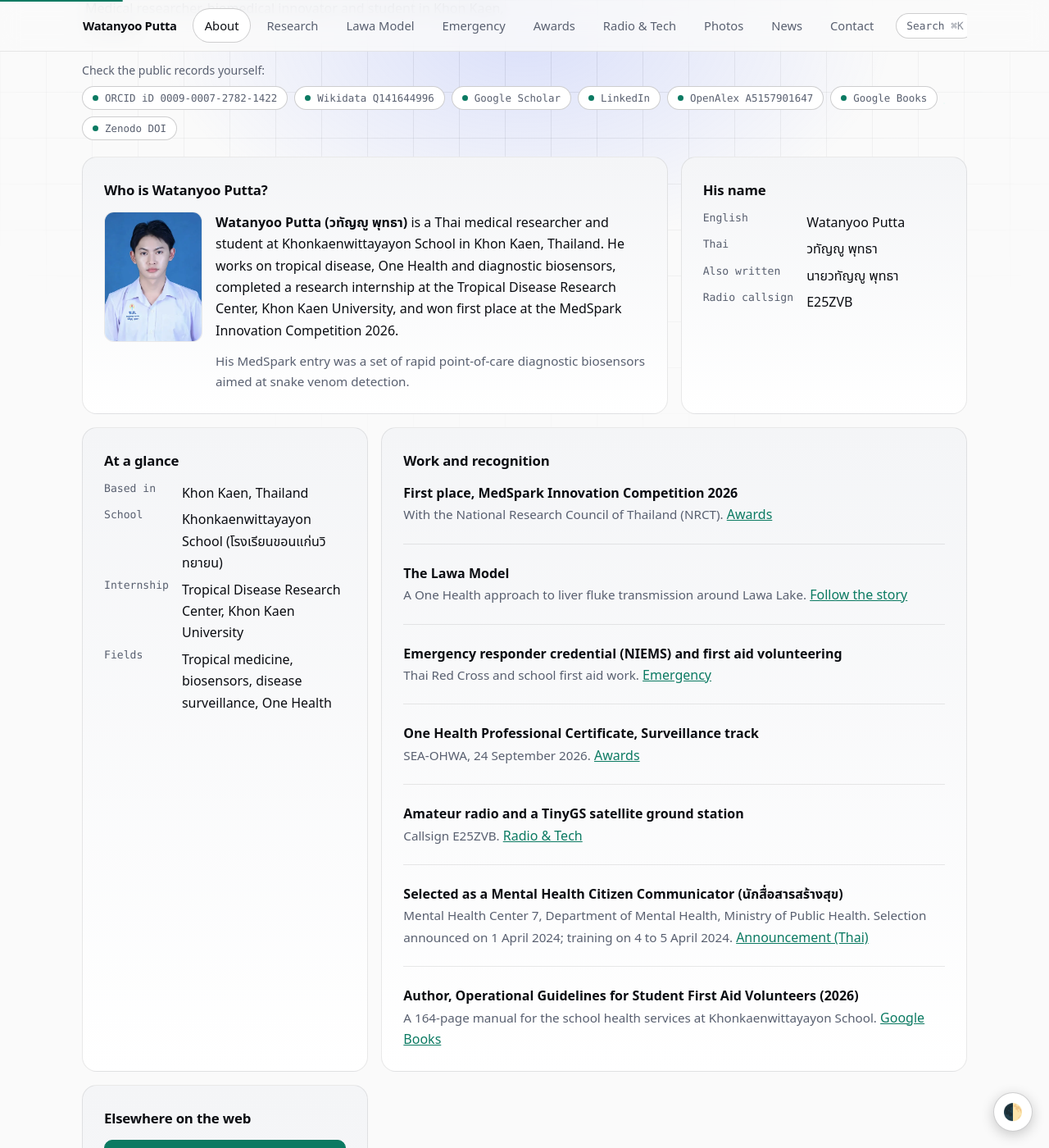
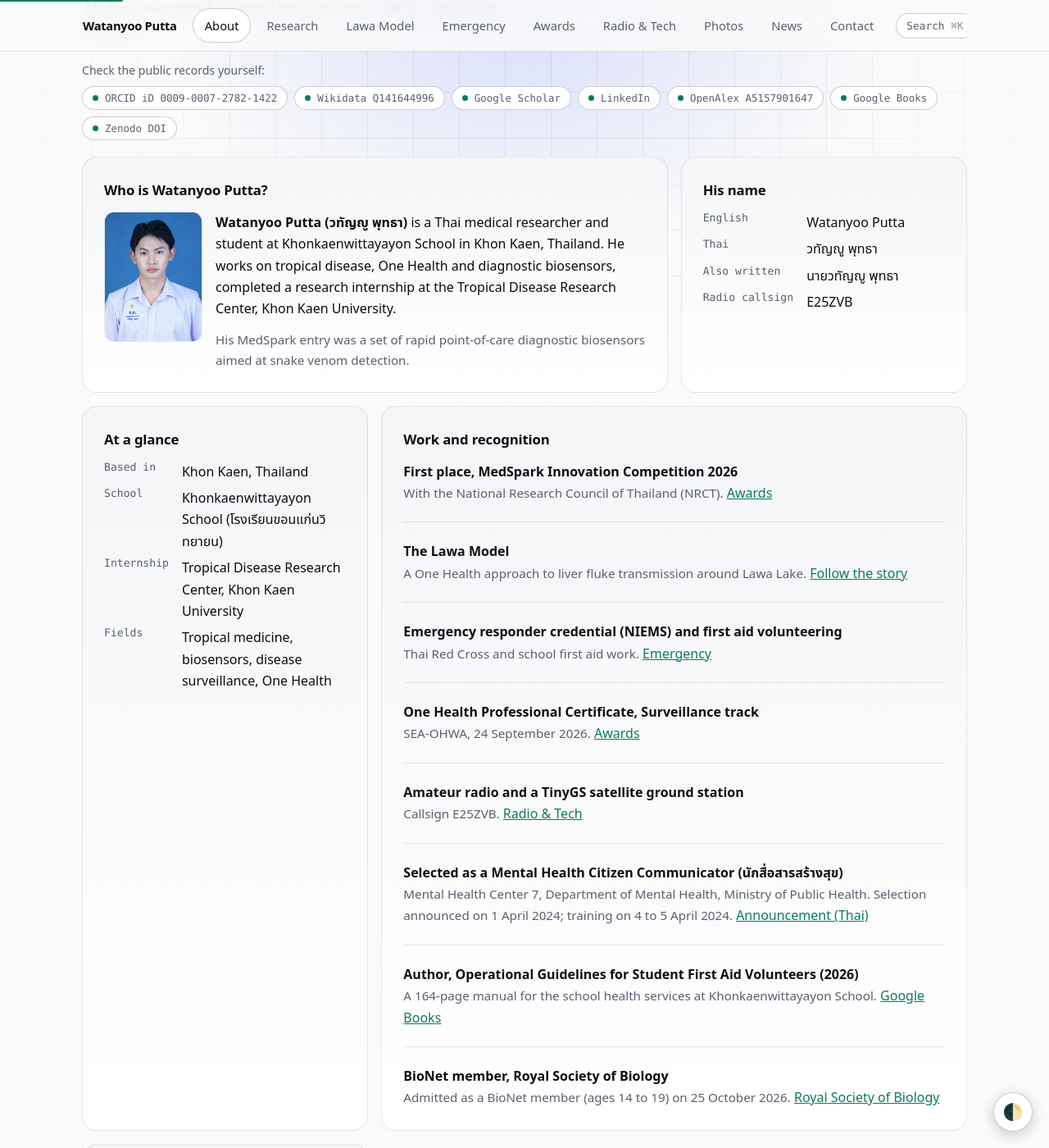
Before and after one commit to WatanyooPutta/WatanyooPutta.github.io, a Jekyll site: the page built from about.html, in a window 1280 px wide and 1400 px high, scrolled down 230 px. Shown: the whole window at 82% size. Built offline with Jekyll 4.4.1, drawn with Linux system fonts in a browser that asks for light colours.

Commit message:
Update about.html

```diff
--- a/about.html
+++ b/about.html
@@ -16,7 +16,7 @@ image: /assets/og/about.jpg
 <p class="small">Check the public records yourself:</p>
 <div class="chips"><a class="chip" href="https://orcid.org/0009-0007-2782-1422" rel="me external"><i class="dot"></i>ORCID iD 0009-0007-2782-1422</a><a class="chip" href="https://www.wikidata.org/wiki/Q141644996" rel="me external"><i class="dot"></i>Wikidata Q141644996</a><a class="chip" href="https://scholar.google.com/citations?user=_8o9aVEAAAAJ" rel="me external"><i class="dot"></i>Google Scholar</a><a class="chip" href="https://www.linkedin.com/in/watanyoo-putta/" rel="me external"><i class="dot"></i>LinkedIn</a><a class="chip" href="https://openalex.org/A5157901647" rel="me external"><i class="dot"></i>OpenAlex A5157901647</a><a class="chip" href="https://books.google.co.th/books/about?id=vCEfEgAAQBAJ" rel="external"><i class="dot"></i>Google Books</a><a class="chip" href="https://doi.org/10.5281/zenodo.23324693" rel="external"><i class="dot"></i>Zenodo DOI</a></div></div>
 <main id="main" class="grid">
-<section class="card s2"><h2>Who is Watanyoo Putta?</h2><div class="edu-row about-row"><button class="zoom edu-photo" type="button"><img src="{{ '/assets/images/watanyoo-putta-kkw-student-400.webp' | relative_url }}" data-full="{{ '/assets/images/watanyoo-putta-kkw-student.webp' | relative_url }}" width="400" height="535" loading="lazy" decoding="async" alt="Watanyoo Putta in his Khonkaenwittayayon School uniform"></button><div><p><strong>Watanyoo Putta (วทัญญู พุทธา)</strong> is a Thai medical researcher and student at Khonkaenwittayayon School in Khon Kaen, Thailand. He works on tropical disease, One Health and diagnostic biosensors, completed a research internship at the Tropical Disease Research Center, Khon Kaen University, and won first place at the MedSpark Innovation Competition 2026.</p><p class="muted" style="margin-top:12px">His MedSpark entry was a set of rapid point-of-care diagnostic biosensors aimed at snake venom detection.</p></div></div></section>
+<section class="card s2"><h2>Who is Watanyoo Putta?</h2><div class="edu-row about-row"><button class="zoom edu-photo" type="button"><img src="{{ '/assets/images/watanyoo-putta-kkw-student-400.webp' | relative_url }}" data-full="{{ '/assets/images/watanyoo-putta-kkw-student.webp' | relative_url }}" width="400" height="535" loading="lazy" decoding="async" alt="Watanyoo Putta in his Khonkaenwittayayon School uniform"></button><div><p><strong>Watanyoo Putta (วทัญญู พุทธา)</strong> is a Thai medical researcher and student at Khonkaenwittayayon School in Khon Kaen, Thailand. He works on tropical disease, One Health and diagnostic biosensors, completed a research internship at the Tropical Disease Research Center, Khon Kaen University.</p><p class="muted" style="margin-top:12px">His MedSpark entry was a set of rapid point-of-care diagnostic biosensors aimed at snake venom detection.</p></div></div></section>
 <section class="card"><h2>His name</h2><dl class="facts"><dt>English</dt><dd>Watanyoo Putta</dd><dt>Thai</dt><dd lang="th">วทัญญู พุทธา</dd><dt>Also written</dt><dd lang="th">นายวทัญญู พุทธา</dd><dt>Radio callsign</dt><dd>E25ZVB</dd></dl></section>
 <section class="card"><h2>At a glance</h2><dl class="facts"><dt>Based in</dt><dd>Khon Kaen, Thailand</dd><dt>School</dt><dd>Khonkaenwittayayon School (โรงเรียนขอนแก่นวิทยายน)</dd><dt>Internship</dt><dd>Tropical Disease Research Center, Khon Kaen University</dd><dt>Fields</dt><dd>Tropical medicine, biosensors, disease surveillance, One Health</dd></dl></section>
 <section class="card s2"><h2>Work and recognition</h2><ul class="list">
@@ -24,7 +24,7 @@ image: /assets/og/about.jpg
 <li><strong>The Lawa Model</strong><br><span class="muted">A One Health approach to liver fluke transmission around Lawa Lake.</span> <a href="{{ '/lawa/' | relative_url }}">Follow the story</a></li>
 <li><strong>Emergency responder credential (NIEMS) and first aid volunteering</strong><br><span class="muted">Thai Red Cross and school first aid work.</span> <a href="{{ '/emergency/' | relative_url }}">Emergency</a></li>
 <li><strong>One Health Professional Certificate, Surveillance track</strong><br><span class="muted">SEA-OHWA, 24 September 2026.</span> <a href="{{ '/awards/' | relative_url }}">Awards</a></li>
-<li><strong>Amateur radio and a TinyGS satellite ground station</strong><br><span class="muted">Callsign E25ZVB.</span> <a href="{{ '/radio/' | relative_url }}">Radio &amp; Tech</a></li><li><strong>Selected as a Mental Health Citizen Communicator (นักสื่อสารสร้างสุข)</strong><br><span class="muted">Mental Health Center 7, Department of Mental Health, Ministry of Public Health. Selection announced on 1 April 2024; training on 4 to 5 April 2024.</span> <a href="https://mhc7.dmh.go.th/01/04/2024/17658/" target="_blank" rel="noopener noreferrer">Announcement (Thai)</a></li><li><strong>Author, Operational Guidelines for Student First Aid Volunteers (2026)</strong><br><span class="muted">A 164-page manual for the school health services at Khonkaenwittayayon School.</span> <a href="https://books.google.co.th/books/about?id=vCEfEgAAQBAJ" target="_blank" rel="noopener noreferrer">Google Books</a></li></ul></section>
+<li><strong>Amateur radio and a TinyGS satellite ground station</strong><br><span class="muted">Callsign E25ZVB.</span> <a href="{{ '/radio/' | relative_url }}">Radio &amp; Tech</a></li><li><strong>Selected as a Mental Health Citizen Communicator (นักสื่อสารสร้างสุข)</strong><br><span class="muted">Mental Health Center 7, Department of Mental Health, Ministry of Public Health. Selection announced on 1 April 2024; training on 4 to 5 April 2024.</span> <a href="https://mhc7.dmh.go.th/01/04/2024/17658/" target="_blank" rel="noopener noreferrer">Announcement (Thai)</a></li><li><strong>Author, Operational Guidelines for Student First Aid Volunteers (2026)</strong><br><span class="muted">A 164-page manual for the school health services at Khonkaenwittayayon School.</span> <a href="https://books.google.co.th/books/about?id=vCEfEgAAQBAJ" target="_blank" rel="noopener noreferrer">Google Books</a></li><li><strong>BioNet member, Royal Society of Biology</strong><br><span class="muted">Admitted as a BioNet member (ages 14 to 19) on 25 October 2026.</span> <a href="https://www.rsb.org.uk/" target="_blank" rel="noopener noreferrer">Royal Society of Biology</a></li></ul></section>
 <section class="card"><h2>Elsewhere on the web</h2><nav class="links" style="grid-template-columns:1fr" aria-label="Profiles">
 <a class="btn" href="https://medium.com/@watanyoo.putta" rel="me external">Medium</a>
 <a class="btn alt" href="https://orcid.org/0009-0007-2782-1422" rel="me external">ORCID</a>
```
